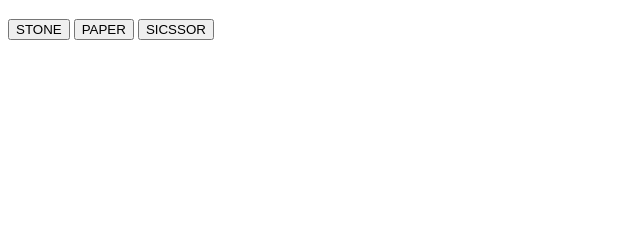
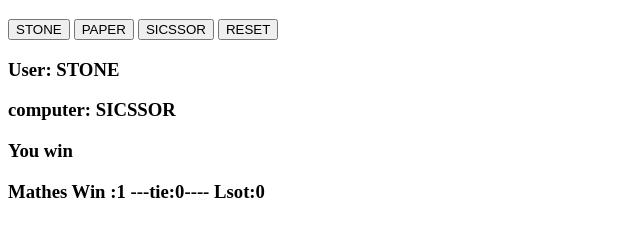
Before and after one commit to Gaurav-meena95/Stone_Paper_Scissors, a plain HTML site: page index.html in a window 1280 px wide. Both pictures are taken after a click on the button "STONE". Shown: the part 61-298 px from the top of the page, without its empty margins (0-640 px from the left). Drawn offline with Linux system fonts and the light colour scheme.

Commit message:
now I add display score on score

```diff
--- a/index.html
+++ b/index.html
@@ -23,19 +23,30 @@
             resultMsg=getResult('SICSSOR',computerChoice);
             finalOutput('SICSSOR',computerChoice,resultMsg);
             ">SICSSOR</button>
+            <button onclick="localStorage.clear()
+            resetSCore();
+            ">RESET</button>
         </div>
+        <h3 class="user-move"></h3>
+        <h3 class="computer-move"></h3>
+        <h3 class="result"></h3>
+        <h3 class="score"></h3>
+        <script>
+            let scoreStr=localStorage.getItem('Score');
+            let score;
+            resetSCore(scoreStr);
+            function resetSCore(){
+                score=scoreStr ? JSON.parse(scoreStr):{
+                    win:0,
+                    tie:0,
+                    lost:0,
+                }
+            }
 
-        <script>
 
-            let score={
-                win:0,
-                tie:0,
-                lost:0,
-                displayScore:function(){
-                    return `Mathes Win :${score.win} ---tie:${score.tie}---- Lsot:${score.lost}`
-
-                }
-            };
+            score.displayScore=function(){
+            return `Mathes Win :${score.win} ---tie:${score.tie}---- Lsot:${score.lost}`
+        };
 
 
             function computerChoiceGenreter(){
@@ -87,14 +98,15 @@
                 }
             }
             function finalOutput(UserMove,computerMove,resultMsg){
-                alert(`
-                User: ${UserMove}---
-                Computer : ${computerMove}--
-                result: ${resultMsg}--
-               ${score.displayScore()}`)
+                localStorage.setItem('Score',JSON.stringify(score))
+                document.querySelector('.user-move').innerText=`User: ${UserMove}`;
+                document.querySelector('.computer-move').innerText=`computer: ${computerMove}`;
+                document.querySelector('.result').innerText=resultMsg ;
+                document.querySelector('.score').innerText=score.displayScore() ;
 
 
             }
+
         </script>
     </body>
 </html>
```
